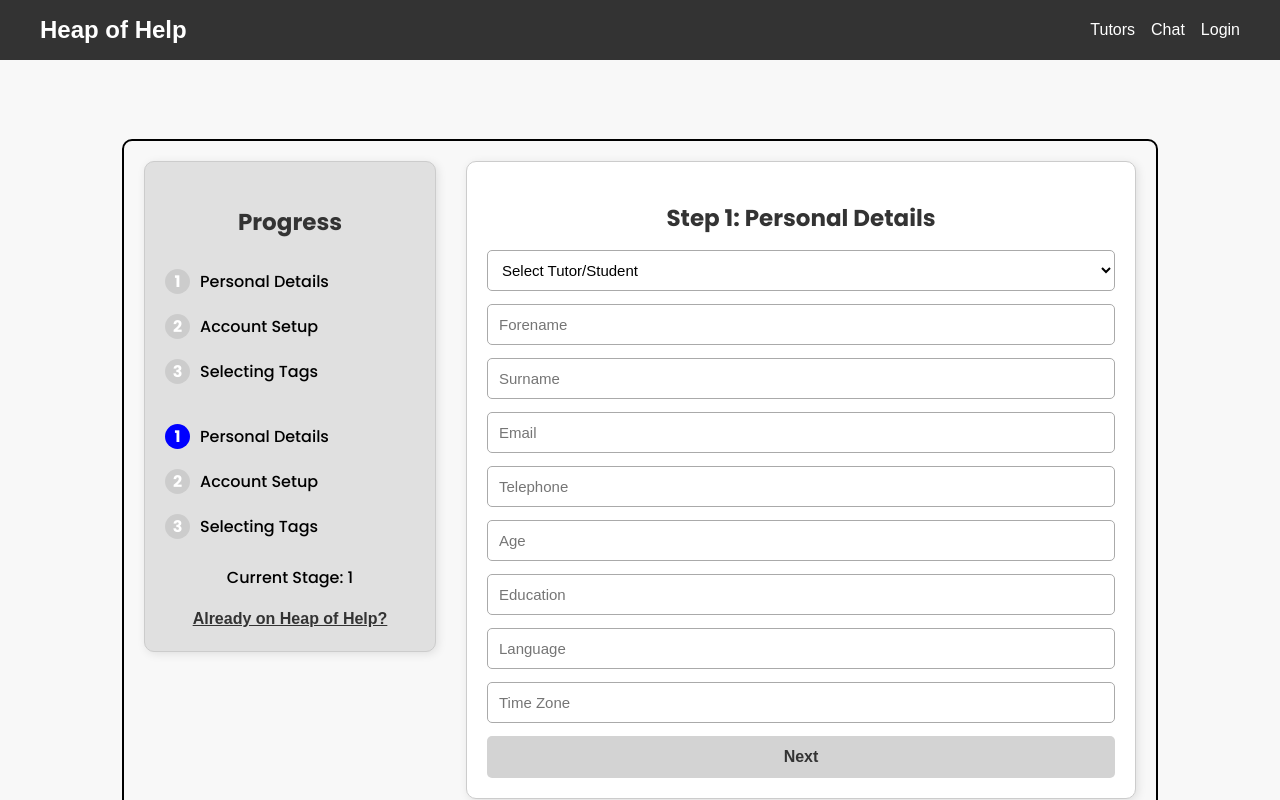
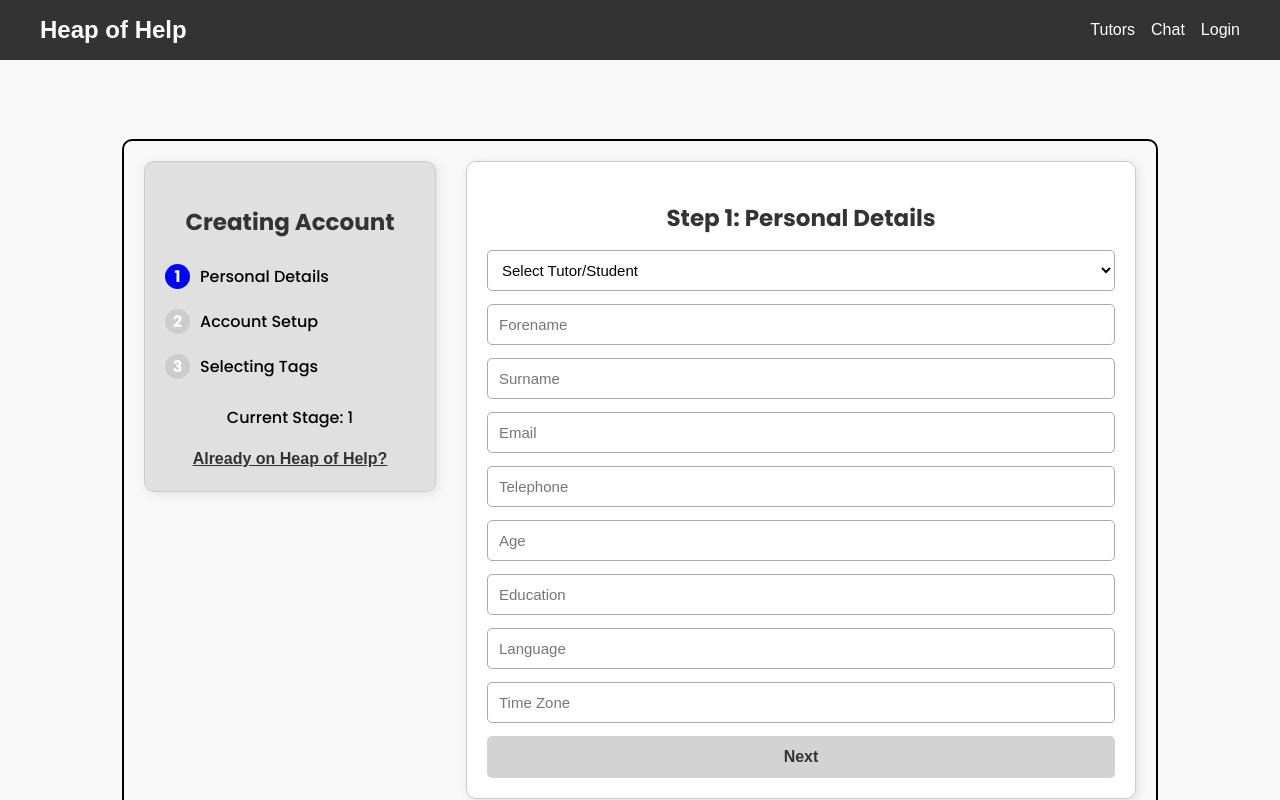
Before and after one commit to VladBagat/Heap-of-Help, a SvelteKit app: page /registration in a window 1280 px wide. Shown: the top 800 px of the page. Built offline with nearby package versions, Linux system fonts and the light colour scheme; no server answers.

Commit message:
Sidebar changes colour through stages

```diff
--- a/src/routes/registration/+page.svelte
+++ b/src/routes/registration/+page.svelte
@@ -100,25 +100,7 @@
     <div id="container">
       <!-- Sidebar -->
       <div id="sidebar">
-        <h3>Progress</h3>
-
-        <!-- Simple progress indicator -->
-        <div class="progress-list">
-          <div class="progress-item">
-            <span class="progress-number">1</span>
-            <span>Personal Details</span>
-          </div>
-
-          <div class="progress-item">
-            <span class="progress-number">2</span>
-            <span>Account Setup</span>
-          </div>
-
-          <div class="progress-item">
-            <span class="progress-number">3</span>
-            <span>Selecting Tags</span>
-          </div>
-        </div>
+        <h3>Creating Account</h3>
 
         <div class="progress-item {currentStage === 1 ? 'current' : ''} {currentStage > 1 ? 'completed' : ''}">
           <span class="progress-number">1</span>
```
